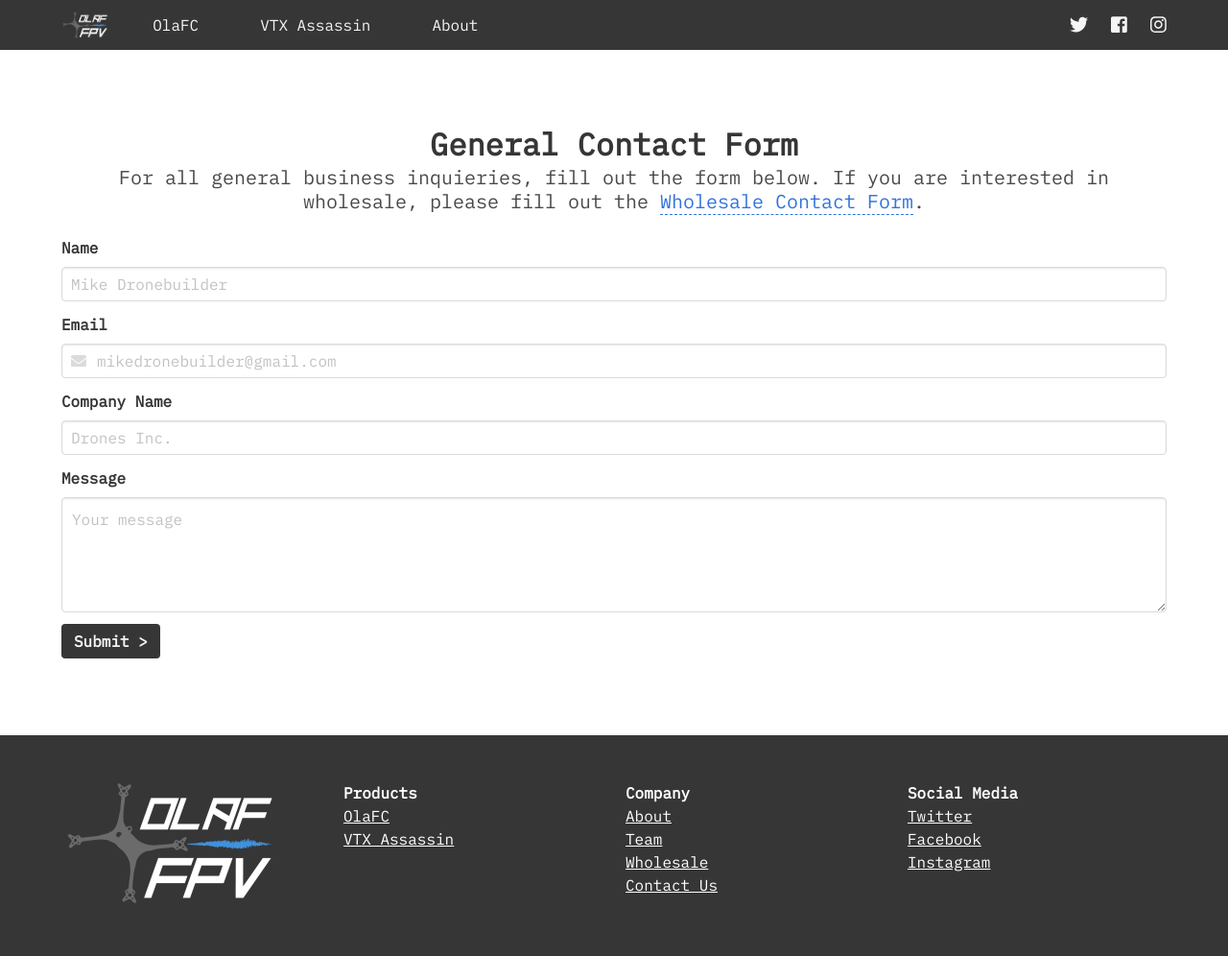
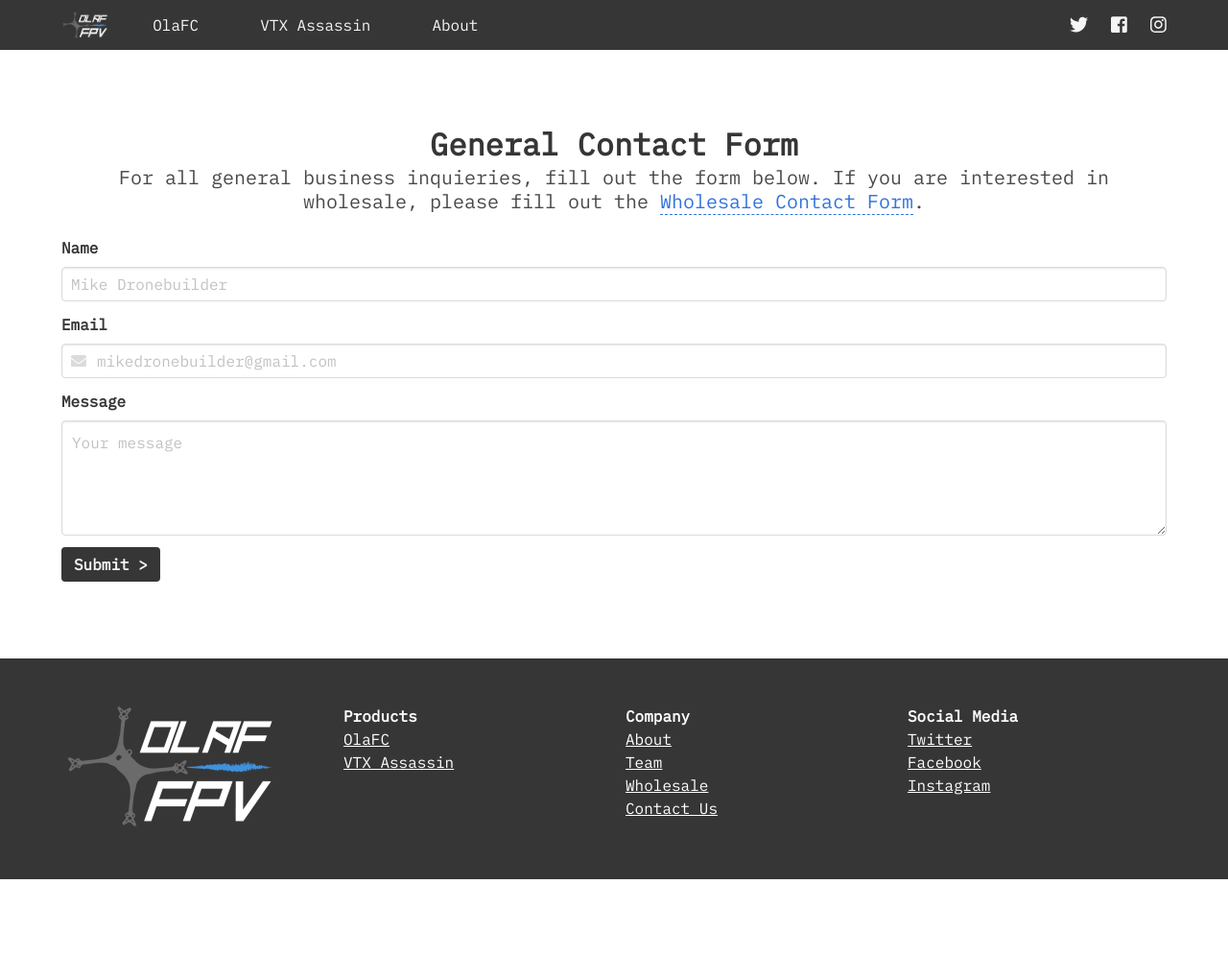
Before and after one commit to Olaf-FPV/olafpv.com, a Jekyll site: the page built from contact/index.html, in a window 1280 px wide. Shown: the whole page at 96% size. Built offline with Jekyll 4.4.1, drawn with Linux system fonts in a browser that asks for light colours; nearby versions of some CDN libraries; after the commit the page ends 916 px from its top, so only the background shows below that.

Commit message:
remove company name from general contact form

```diff
--- a/contact/index.html
+++ b/contact/index.html
@@ -25,12 +25,6 @@
             </div>
         </div>
         <div class="field">
-            <label class="label">Company Name</label>
-            <div class="control">
-                <input class="input" type="text" placeholder="Drones Inc." name="Company Name" required>
-            </div>
-        </div>
-        <div class="field">
             <label class="label">Message</label>
             <div class="control">
                 <textarea class="textarea" placeholder="Your message"></textarea>
```
